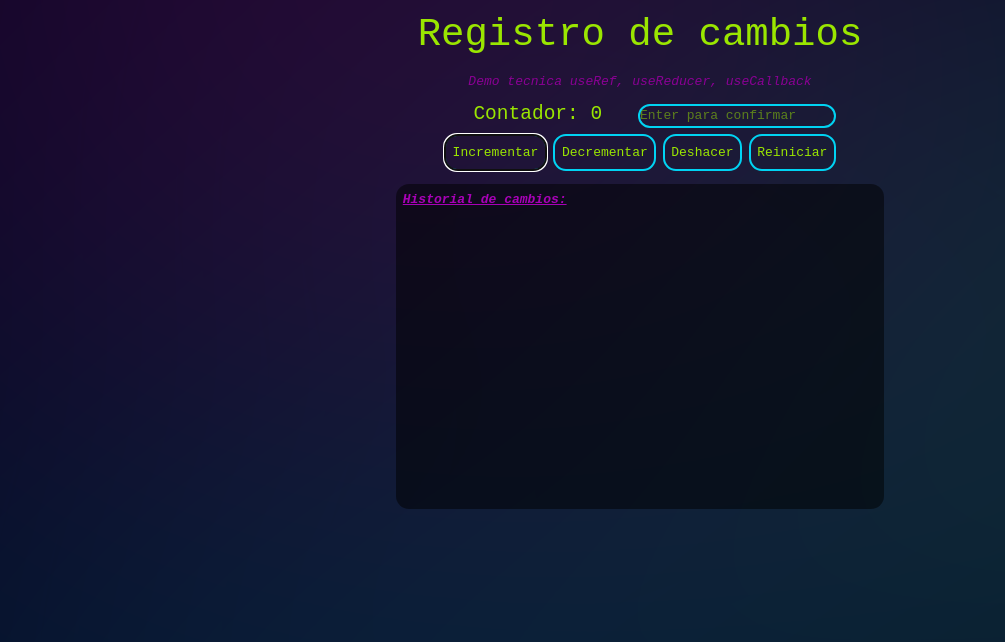
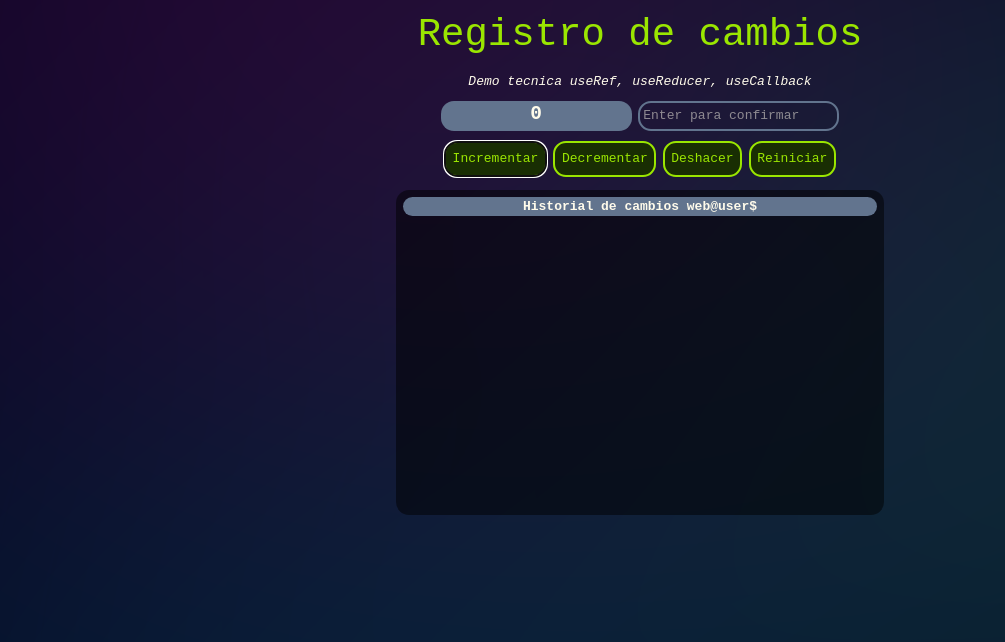
Before and after one commit to JonyR3G0/Front-end-m06, a React (Vite) app in the folder 06-hooks-avanzados-react/game-counter/: page / in a window 1280 px wide. Shown: the top 642 px of the page, without its empty margins (0-1005 px from the left). Built offline with nearby package versions, Linux system fonts and the light colour scheme.

Commit message:
feat: :lipstick: UI final touches

```diff
--- a/06-hooks-avanzados-react/game-counter/src/CounterGame.jsx
+++ b/06-hooks-avanzados-react/game-counter/src/CounterGame.jsx
@@ -92,15 +92,15 @@ export function CounterGame() {
     <div className="flex text-center text-lime-400 flex-col items-center">
       {/* <p className="text-[30rem] blur-sm absolute">{state.count}</p> */}
       <h1 className="text-5xl p-5">Registro de cambios</h1>
-      <p className="pb-3 text-fuchsia-800">
+      <p className="pb-3 text-amber-50">
         <i>Demo tecnica useRef, useReducer, useCallback</i>
       </p>
       {/* Info and buttons layer */}
       <div>
         <div className="flex">
-          <h2 className="text-2xl flex-1">Contador: {state.count}</h2>
+          <h2 className="text-2xl flex-1 font-bold text-amber-50 bg-slate-500 text-center rounded-2xl mb-2 mr-1"> {state.count}</h2>
           <input
-            className=" flex-1 border-2 border-cyan-400 m-1 rounded-2xl"
+            className=" flex-1 border-2 p-1 border-slate-500 text-amber-50 rounded-2xl h-max mb-2 ml-1"
             type="number"
             onKeyDown={handleInput}
             placeholder="Enter para confirmar"
@@ -108,7 +108,7 @@ export function CounterGame() {
         </div>
 
         <button
-          className="border-2 border-cyan-400 p-2 m-1 rounded-2xl"
+          className="border-2 bg-lime-950 p-2 m-1 rounded-2xl"
           ref={incrementBtnRef}
           onClick={handleIncrement}
         >
@@ -116,35 +116,35 @@ export function CounterGame() {
         </button>
 
         <button
-          className="border-2 border-cyan-400 p-2 m-1 rounded-2xl"
+          className="border-2 bg-lime-950 p-2 m-1 rounded-2xl"
           onClick={handleDecrement}
         >
           Decrementar
         </button>
 
         <button
-          className="border-2 border-cyan-400 p-2 m-1 rounded-2xl"
+          className="border-2 bg-lime-950 p-2 m-1 rounded-2xl"
           onClick={handleUndo}
         >
           Deshacer
         </button>
 
         <button
-          className="border-2 border-cyan-400 p-2 m-1 rounded-2xl"
+          className="border-2 bg-lime-950 p-2 m-1 rounded-2xl"
           onClick={handleReset}
         >
           Reiniciar
         </button>
       </div>
       {/* Console emulation layer */}
-      <div className="m-3 bg-black/50 w-150 text-left text-lime-400 p-2 rounded-2xl h-100 overflow-y-scroll">
-        <h3 className="italic underline font-bold text-fuchsia-700">
-          Historial de cambios:
+      <div className="m-3 bg-black/50 text-fuchsia-800 w-150 text-left p-2 rounded-2xl h-100 overflow-y-scroll">
+        <h3 className="font-bold text-amber-50 bg-slate-500 text-center rounded-2xl mb-2">
+          Historial de cambios web@user$
         </h3>
         <ul>
           {state.history.map((entry, index) => (
             <li key={index}>
-              <strong>web@user$:</strong> <i>{entry}</i>
+              <strong className=" text-lime-400 ">web@user$:</strong> <i>{entry}</i>
             </li>
           ))}
         </ul>
--- a/06-hooks-avanzados-react/game-counter/src/styles.css
+++ b/06-hooks-avanzados-react/game-counter/src/styles.css
@@ -13,3 +13,35 @@
 * {
     font-family: monospace;
 }
+
+/* Some handy use of gpt */
+:root {
+  --lime-500: #84cc16; /* Tailwind lime-500 */
+}
+
+/* WebKit (Chrome, Safari, Edge) */
+*::-webkit-scrollbar {
+  width: 12px;
+  height: 12px;
+}
+*::-webkit-scrollbar-track {
+  background: transparent;
+}
+*::-webkit-scrollbar-thumb {
+  background-color: var(--lime-500);
+  border-radius: 9999px;
+  border: 3px solid transparent; /* espacio entre thumb y track */
+  background-clip: padding-box;
+}
+*::-webkit-scrollbar-thumb:hover {
+  filter: brightness(0.95);
+}
+
+/* Firefox */
+* {
+  scrollbar-width: thin; /* auto | thin | none */
+  scrollbar-color: var(--lime-500) transparent; /* thumb track */
+}
+
+/* Opcional: ocultar totalmente el track en contenedores específicos */
+.no-track::-webkit-scrollbar-track { background: transparent; }
```
